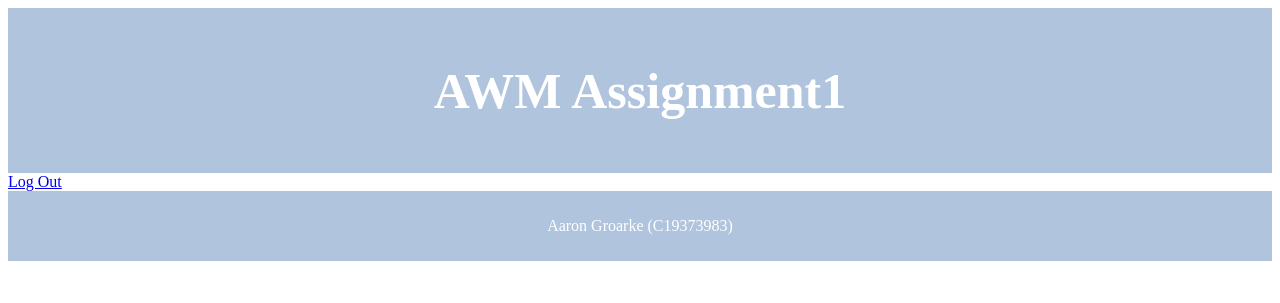
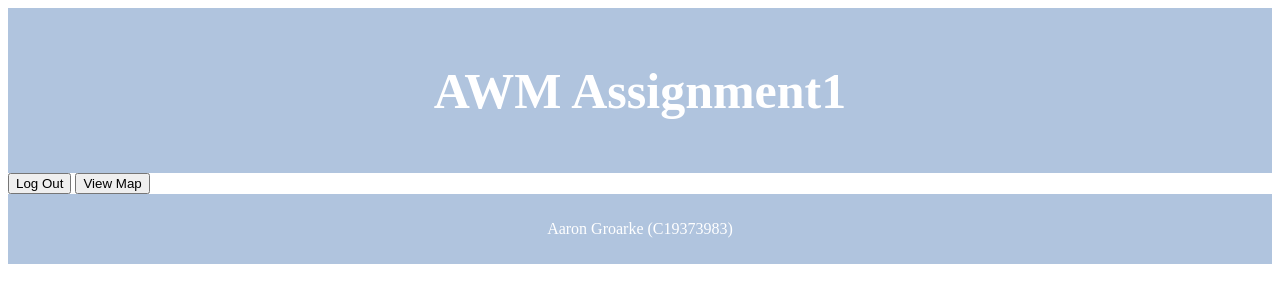
Before and after one commit to AaronGr767/AdvancedWebMapping, a Django app: page / in a window 1280 px wide. Shown: the top 303 px of the page. Run offline with Django 4.2, Linux system fonts and the light colour scheme; the visitor is signed in with stand-in values (Sample User, id 1).

Commit message:
Improved format for html pages

```diff
--- a/Assignment1/main/static/style.css
+++ b/Assignment1/main/static/style.css
@@ -1,4 +1,14 @@
-#map { height: 400px; }
+#map {
+    height: 400px;
+    margin: 20px;
+}
+
+.nav-item {
+    display: block;
+    height: 20px;
+    width: auto;
+    border: 1px solid #000;
+}
 
 header {
     background-color: lightsteelblue;
--- a/Assignment1/main/templates/home.html
+++ b/Assignment1/main/templates/home.html
@@ -1,15 +1,21 @@
 {% extends 'base.html' %}
 {% block content %}
+    {% load static %}
+
+<head>
+    <link rel="stylesheet" href="{% static 'style.css' %}">
+</head>
+
     {% if user.is_authenticated %}
-        <a class="nav-item" href="{%  url 'logout' %}">
-            Log Out <i class="log_out"></i>
-        </a>
+        <button onclick="location.href='{%  url 'logout' %}'" type="button">
+         Log Out</button>
+
+        <button onclick="location.href='{% url 'main:map' %}'" type="button">
+         View Map</button>
     {% else %}
-        <a class="nav_item" href="{% url 'login' %}">
-            Log In <i class="log_in"></i>
-        </a>
-        <a class="nav_item" href="{% url 'main:registration' %}">
-            Register <i class="log_in"></i>
-        </a>
+        <button onclick="location.href='{% url 'login' %}'" type="button">
+         Log In</button>
+        <button onclick="location.href='{% url 'main:registration' %}'" type="button">
+         Register</button>
     {% endif %}
 {% endblock %}
--- a/Assignment1/main/templates/registration/login.html
+++ b/Assignment1/main/templates/registration/login.html
@@ -4,6 +4,12 @@
 {% load crispy_forms_tags %}
 {% block title %}Login{% endblock %}
 {% block content %}
+    {% load static %}
+
+
+<head>
+    <link rel="stylesheet" href="{% static 'style.css' %}">
+</head>
 <!--Login-->
 <div class="container py-5">
   <h1>Login</h1>
--- a/Assignment1/main/templates/registration/register.html
+++ b/Assignment1/main/templates/registration/register.html
@@ -11,7 +11,7 @@
 		{{ register_form|crispy }}
 		<button class="btn btn-primary" type="submit">Register</button>
 	</form>
-	<p class="text-center">If you already have an account, <a href="/login">login</a> instead.</p>
+	<p class="text-center">If you already have an account, <a href="{% url 'login' %}">login</a> instead.</p>
 </div>
 
 {% endblock %}
```
